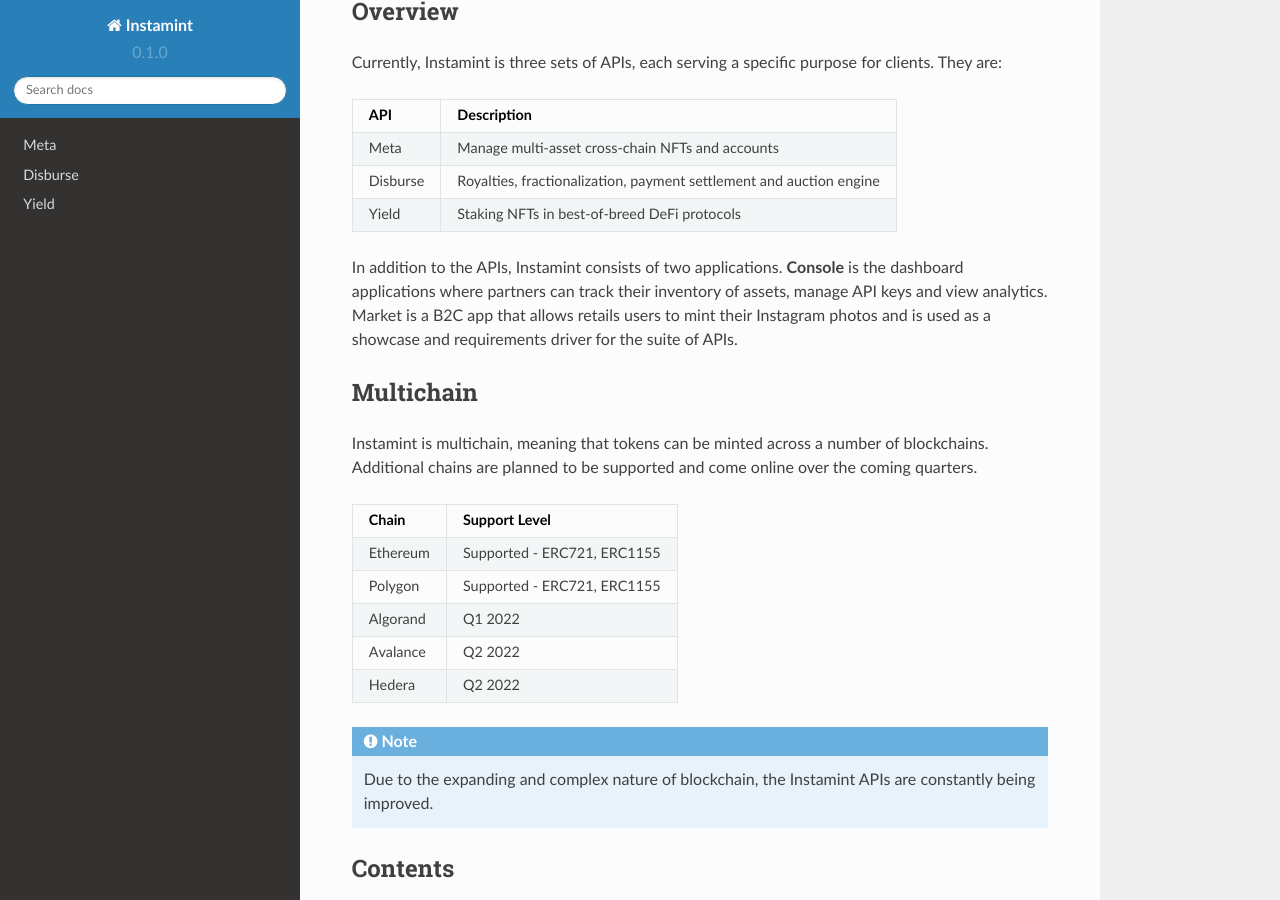
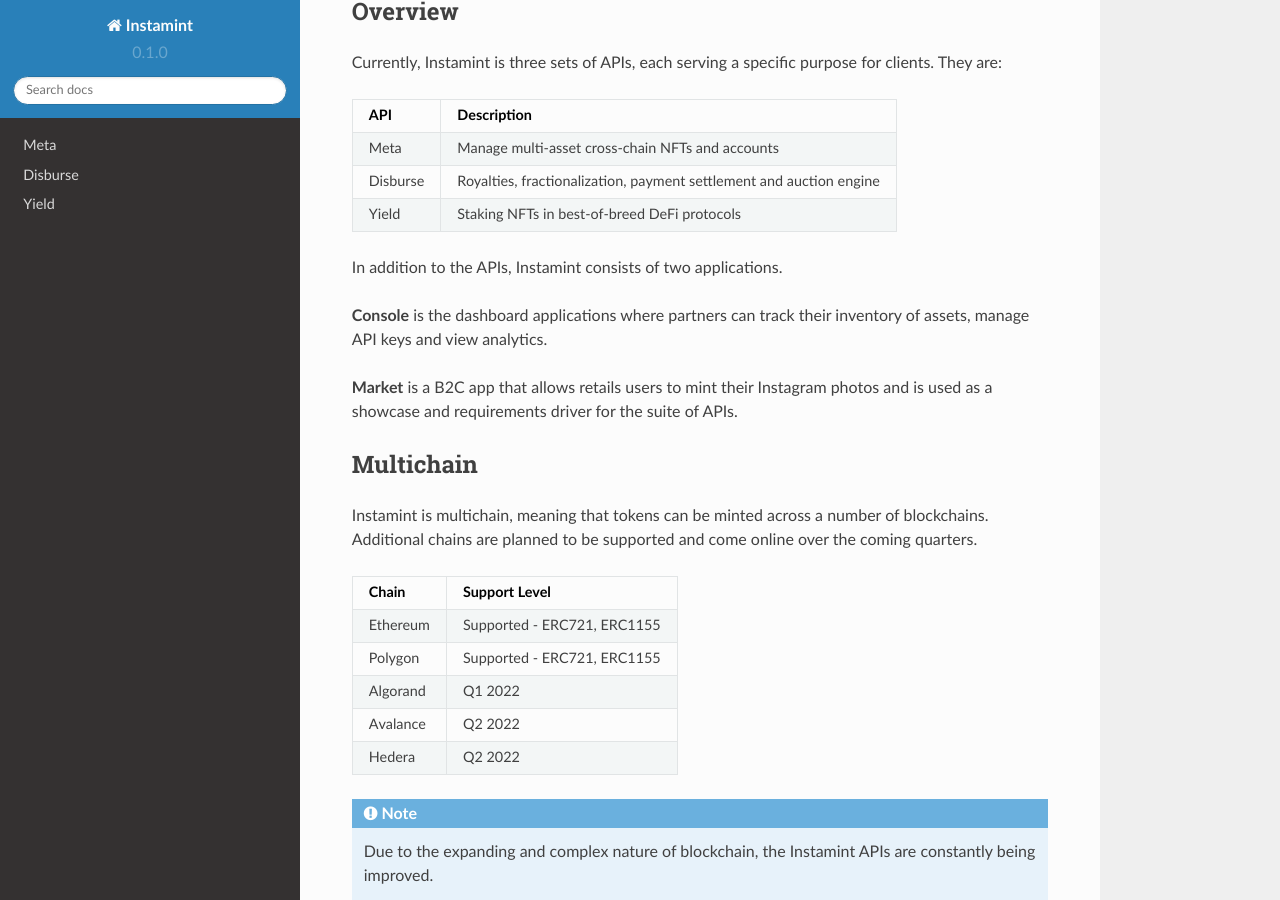
Before and after one commit to instamint/zzz-deprecated-docs, a Sphinx documentation site: the page built from docs/source/index.rst, in a window 1280 px wide and 900 px high, scrolled down 749 px. Built offline with Sphinx 7.4.7 and the Read the Docs theme 2.0.0, drawn with Linux system fonts in a browser that asks for light colours.

```diff
--- a/docs/source/index.rst
+++ b/docs/source/index.rst
@@ -28,7 +28,11 @@ Currently, Instamint is three sets of APIs, each serving a specific purpose for
 | Yield     | Staking NFTs in best-of-breed DeFi protocols                                                 |
 +-----------+----------------------------------------------------------------------------------------------+
 
-In addition to the APIs, Instamint consists of two applications. **Console** is the dashboard applications where partners can track their inventory of assets, manage API keys and view analytics. Market is a B2C app that allows retails users to mint their Instagram photos and is used as a showcase and requirements driver for the suite of APIs.
+In addition to the APIs, Instamint consists of two applications.
+
+**Console** is the dashboard applications where partners can track their inventory of assets, manage API keys and view analytics.
+
+**Market** is a B2C app that allows retails users to mint their Instagram photos and is used as a showcase and requirements driver for the suite of APIs.
 
 Multichain
 -----------
```
